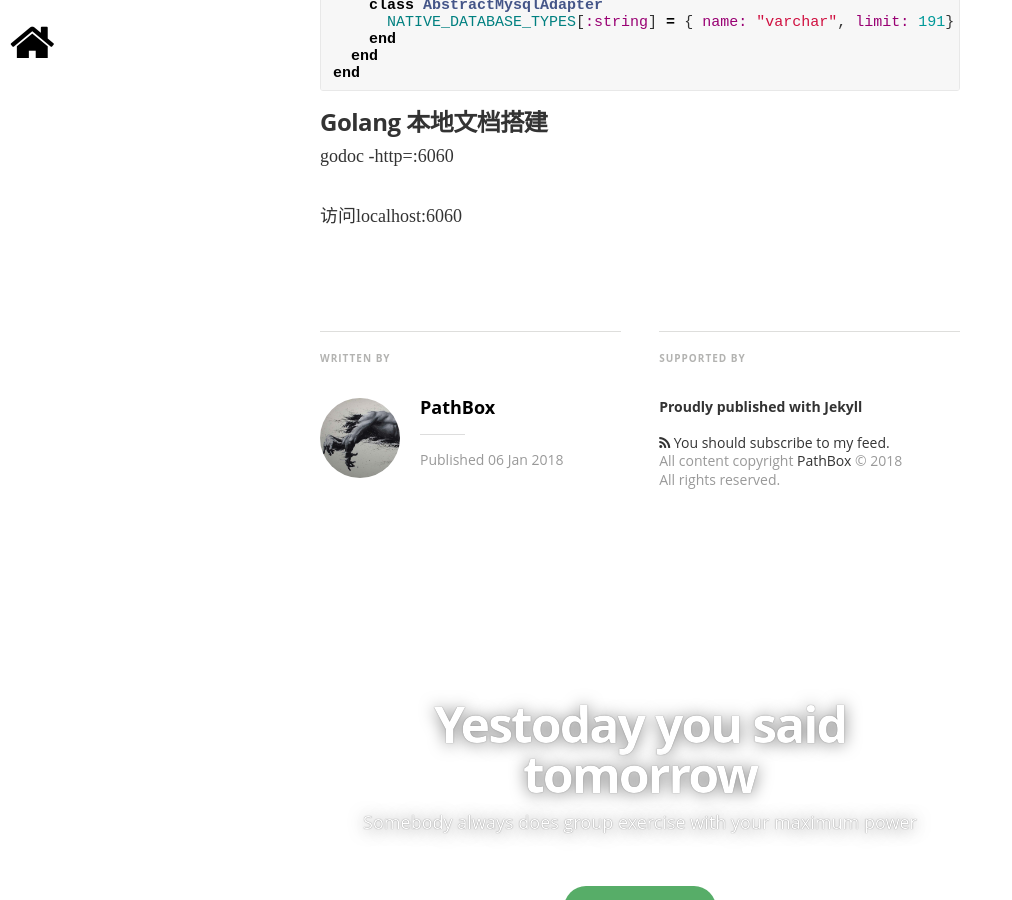
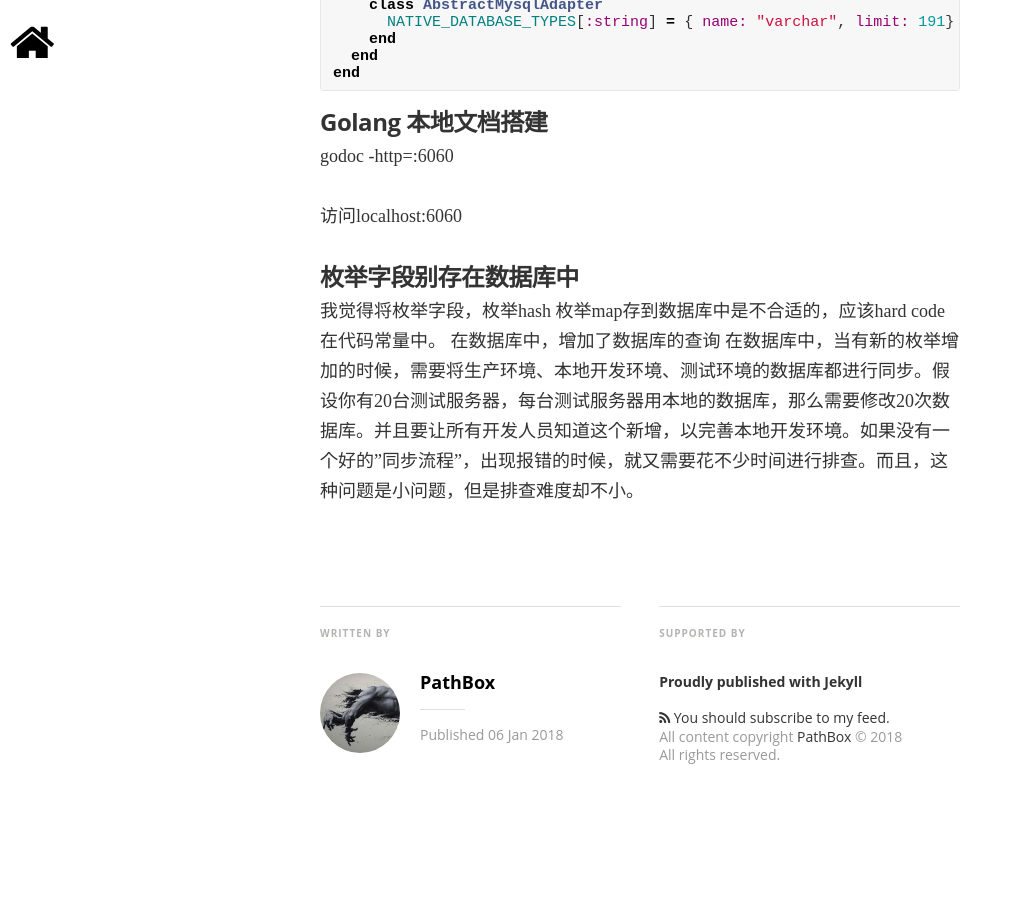
Before and after one commit to pathbox/pathbox.github.io, a Jekyll site: the page built from _posts/2018-01-06-work-summary-in-Udesk-twelve.md, in a window 1280 px wide and 900 px high, scrolled down 5256 px. Shown: the whole window, without its empty margins (0-1012 px from the left). Built offline with Jekyll 4.4.1, drawn with Linux system fonts in a browser that asks for light colours; nearby versions of some CDN libraries; some web fonts are replaced; comment, search, counter and statistics services are not loaded.

Commit message:
枚举字段别存在数据库中

```diff
--- a/_posts/2018-01-06-work-summary-in-Udesk-twelve.md
+++ b/_posts/2018-01-06-work-summary-in-Udesk-twelve.md
@@ -141,3 +141,8 @@
 godoc -http=:6060
 
 访问localhost:6060
+
+##### 枚举字段别存在数据库中
+我觉得将枚举字段，枚举hash 枚举map存到数据库中是不合适的，应该hard code 在代码常量中。
+在数据库中，增加了数据库的查询
+在数据库中，当有新的枚举增加的时候，需要将生产环境、本地开发环境、测试环境的数据库都进行同步。假设你有20台测试服务器，每台测试服务器用本地的数据库，那么需要修改20次数据库。并且要让所有开发人员知道这个新增，以完善本地开发环境。如果没有一个好的”同步流程”，出现报错的时候，就又需要花不少时间进行排查。而且，这种问题是小问题，但是排查难度却不小。
```
